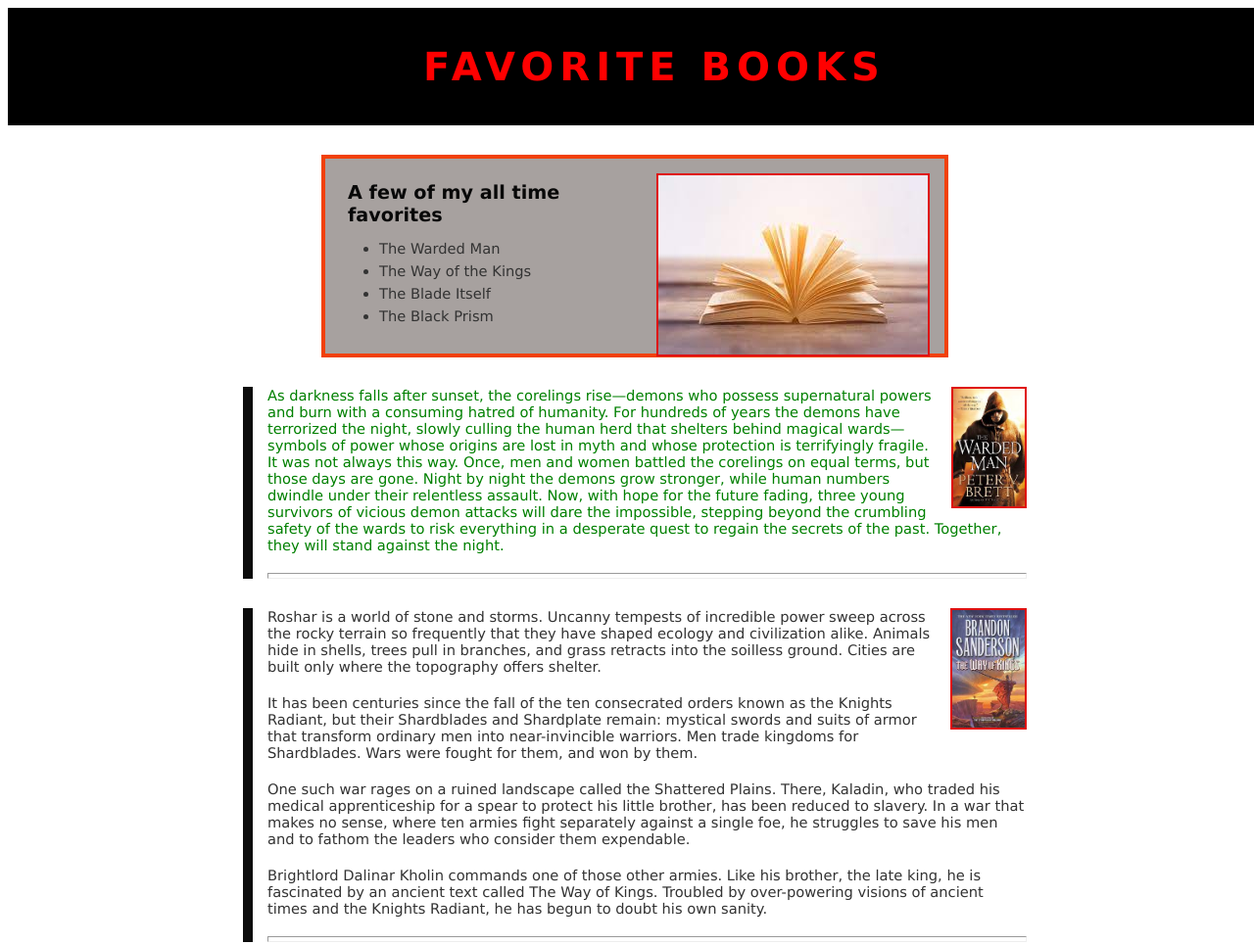
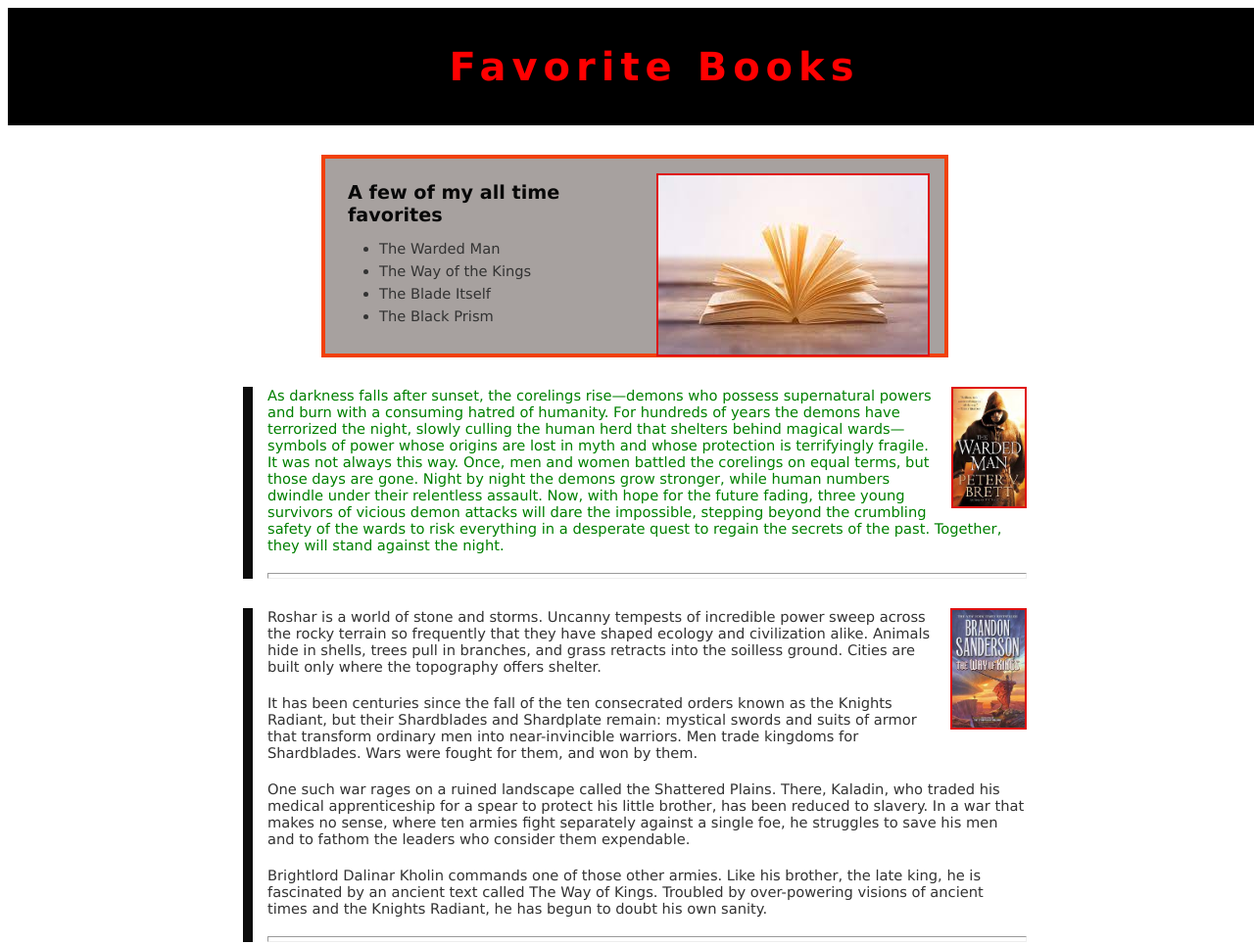
Before and after one commit to CodeCamp-Oct-2021/assignment-4-html-me-something-dcowdrystl, a website: page index.html in a window 1280 px wide. Shown: the top 965 px of the page at 98% size. Drawn offline with Linux system fonts and the light colour scheme.

Commit message:
added display: block in heading

```diff
--- a/styles.css
+++ b/styles.css
@@ -52,8 +52,9 @@ footer {
 	/* TODO: make adjustments to font or text to override existing styling */
 	color: red;
 	font-size: 2.5rem;
-	text-transform: uppercase;
-	letter-spacing: 6px; /* adjusts kerning, or space between letters */
+	/* text-transform: uppercase; */
+	letter-spacing: 6px;
+	display: block; /* adjusts kerning, or space between letters */
 }
 
 p {
```
